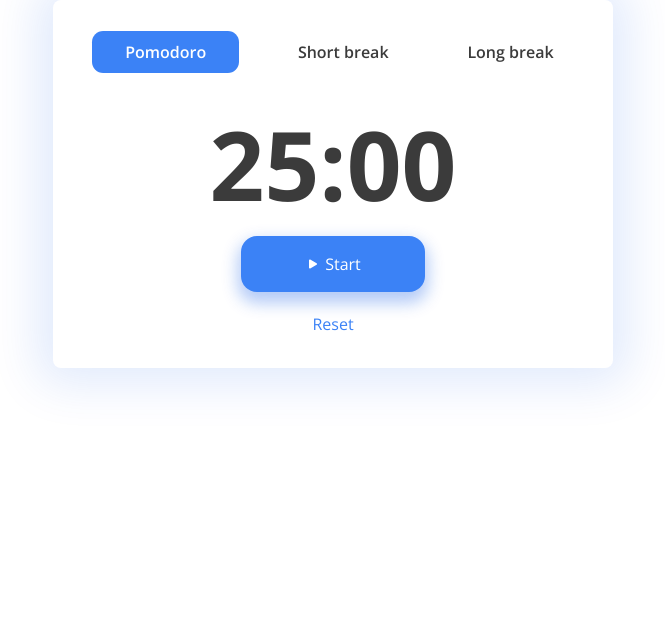
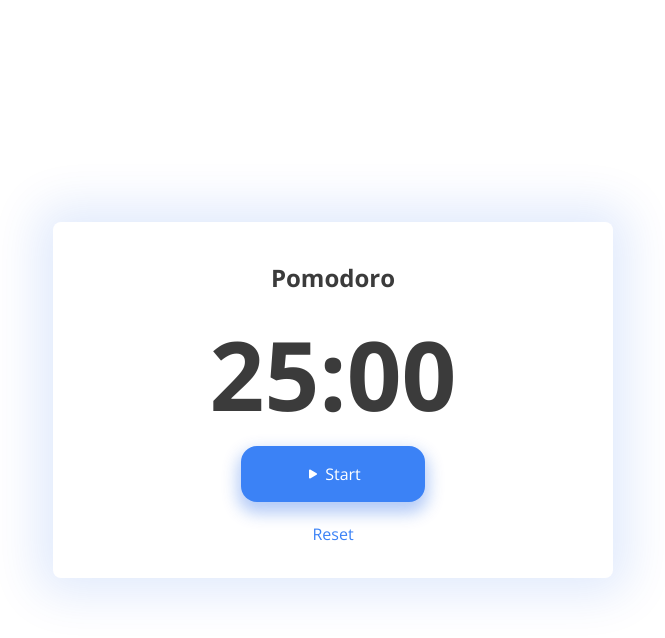
Before and after one commit to FernandoLorca/pomodoro-app-frontend, a React (Vite) app: page / in a window 1280 px wide. Shown: the top 638 px of the page, without its empty margins (307-972 px from the left). Built offline with nearby package versions, Linux system fonts and the light colour scheme.

Commit message:
prepatre the files to basic pomodoro app

```diff
--- a/index.html
+++ b/index.html
@@ -2,9 +2,13 @@
 <html lang="en">
   <head>
     <meta charset="UTF-8" />
-    <link rel="icon" type="image/svg+xml" href="/vite.svg" />
+    <link
+      rel="icon"
+      type="image/svg+xml"
+      href="./public/florca-logo-icon.svg"
+    />
     <meta name="viewport" content="width=device-width, initial-scale=1.0" />
-    <title>Vite + React</title>
+    <title>Pomodoro App | Fernando Lorca</title>
   </head>
   <body>
     <div id="root"></div>
--- a/src/components/Navigation/Navbar.jsx
+++ b/src/components/Navigation/Navbar.jsx
@@ -3,13 +3,13 @@ import NavigationButton from './NavigationButton';
 
 const Navbar = () => {
   return (
-    <ul className="mb-5 flex justify-around px-5">
+    <ul className="flex justify-around px-5">
       <li>
-        <NavLink to="/">
-          <NavigationButton text="Pomodoro" />
-        </NavLink>
+        {/* <NavLink to="/"> */}
+        <NavigationButton text="Pomodoro" />
+        {/* </NavLink> */}
       </li>
-      <li>
+      {/* <li>
         <NavLink to="/short-break">
           <NavigationButton text="Short break" />
         </NavLink>
@@ -18,7 +18,7 @@ const Navbar = () => {
         <NavLink to="/long-break">
           <NavigationButton text="Long break" />
         </NavLink>
-      </li>
+      </li> */}
     </ul>
   );
 };
--- a/src/components/Navigation/NavigationButton.jsx
+++ b/src/components/Navigation/NavigationButton.jsx
@@ -2,9 +2,12 @@ import PropTypes from 'prop-types';
 
 const NavigationButton = ({ text }) => {
   return (
-    <button className="rounded-lg px-5 py-2 font-semibold hover:opacity-80">
+    // <button className="rounded-lg px-5 py-2 font-semibold hover:opacity-80">
+    //   {text}
+    // </button>
+    <h2 className="rounded-lg px-5 py-2 text-2xl font-bold hover:opacity-80">
       {text}
-    </button>
+    </h2>
   );
 };
 
--- a/src/router/RouterPomodoro.jsx
+++ b/src/router/RouterPomodoro.jsx
@@ -3,7 +3,7 @@ import Navbar from '../components/Navigation/Navbar';
 
 const RouterPomodoro = () => {
   return (
-    <div className="flex items-center justify-center">
+    <div className="flex h-screen items-center justify-center">
       <div className="CountDownWrapper h-fit rounded-lg py-8">
         <Navbar />
         <CountDownComponent />
```
Also changed, not shown: public/florca-logo-icon.svg (added).
